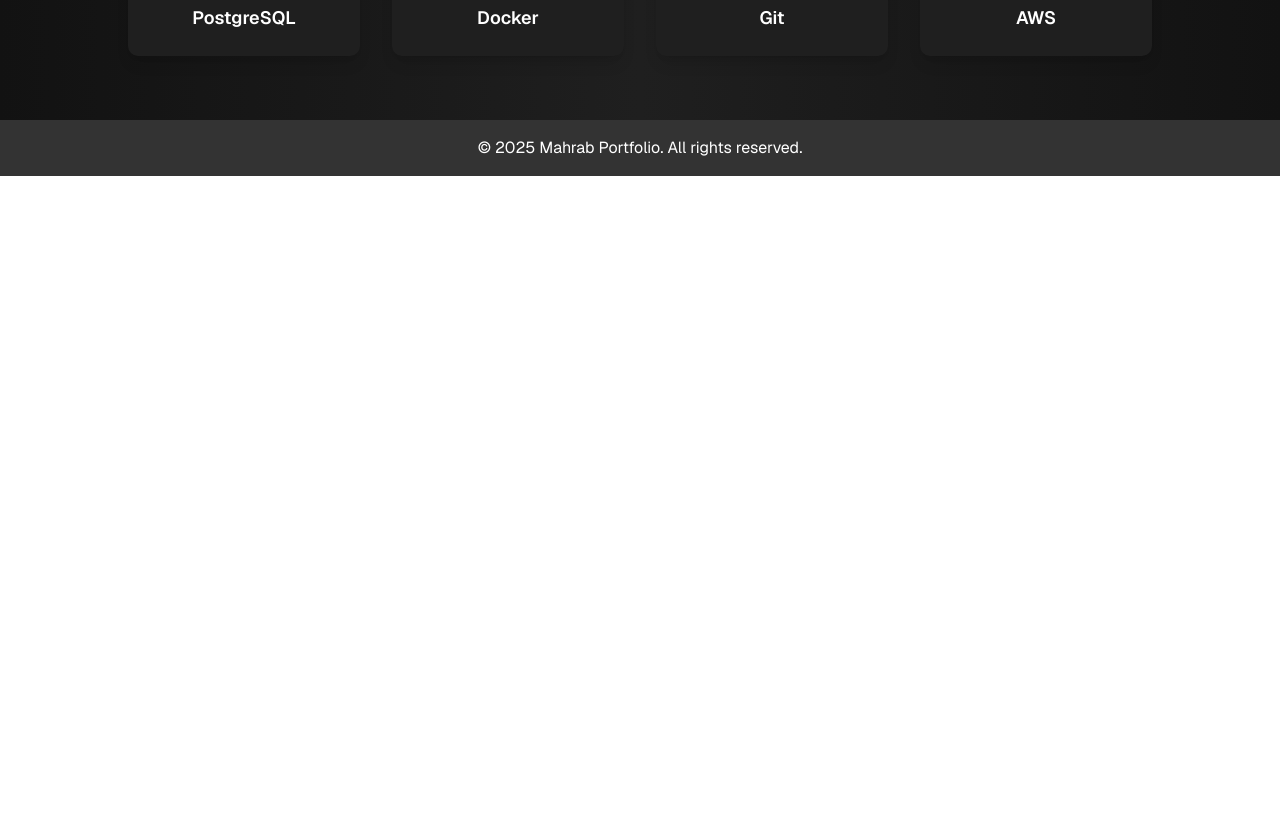
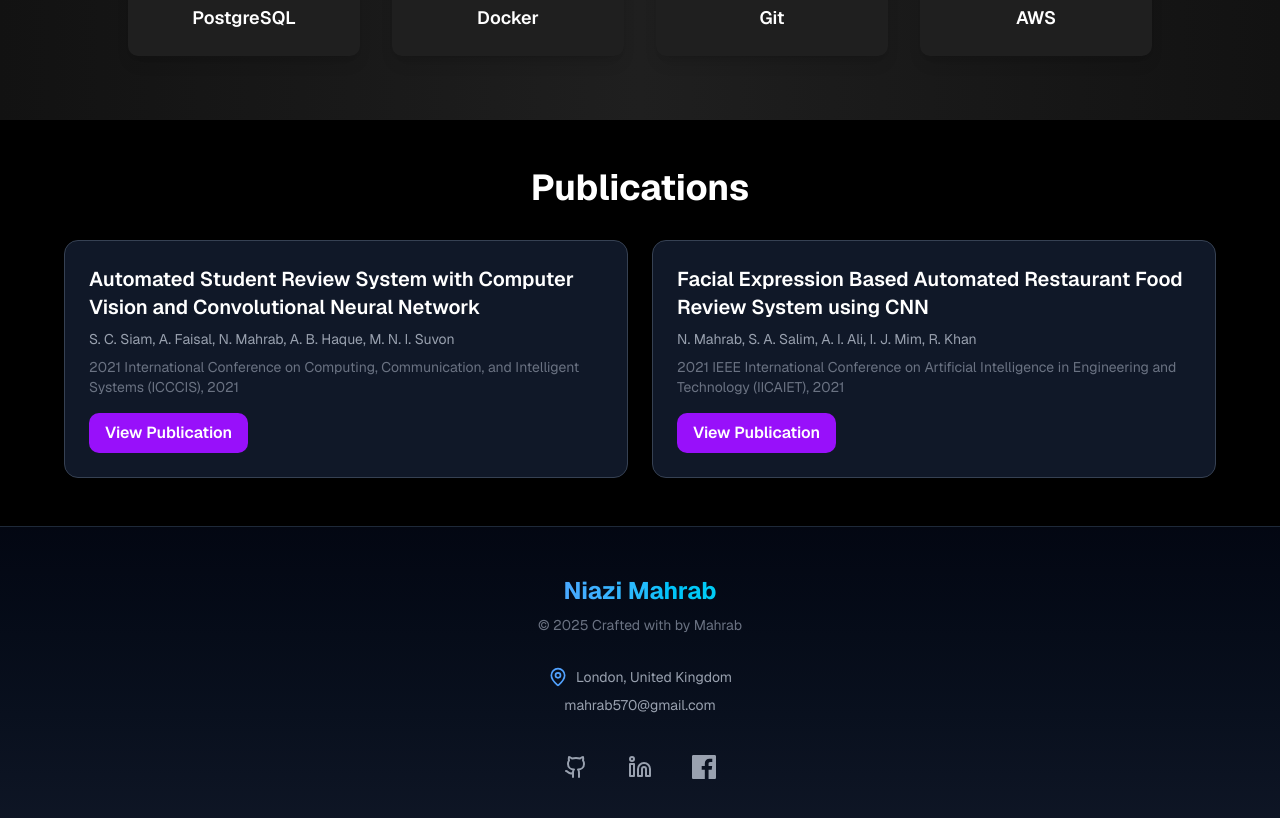
Before and after one commit to niazi12/Mahrab_Portfolio, a Next.js app: page / in a window 1280 px wide. Shown: the part 1940-2758 px from the top of the page. Before the commit the page ends 2116 px from the top, so only its background shows below. Built offline with nearby package versions, Linux system fonts and the light colour scheme.

Commit message:
publication added

```diff
--- a/app/page.js
+++ b/app/page.js
@@ -4,8 +4,7 @@ import About from "../components/About";
 import HeroSection from "../components/HeroSection";
 import Skills from "@/components/Skills";
 import AchievementsSection from "../components/Achievement";
-import Experience from "../components/Experience";
-
+import Publication from "@/components/Publication";
 
 
 export default function Home() {
@@ -15,6 +14,7 @@ export default function Home() {
       <About />
       <AchievementsSection />
       <Skills />
+      <Publication />
       {/* <Experience /> */}
       {/* Add more sections as needed */}
     </main>
--- a/components/Footer.jsx
+++ b/components/Footer.jsx
@@ -1,27 +1,124 @@
-import React from 'react';
+"use client";
+import { motion, useScroll, useTransform } from "framer-motion";
+import { Github, Linkedin, Mail, MapPin, ArrowUp } from "lucide-react";
+import { useState } from "react";
 
-const Footer = () => {
-    return (
-        <footer style={styles.footer}>
-            <p style={styles.text}>© {new Date().getFullYear()} Mahrab Portfolio. All rights reserved.</p>
-        </footer>
-    );
-};
+export default function Footer() {
+  const [currentYear] = useState(new Date().getFullYear());
+  const { scrollYProgress } = useScroll();
+  const opacity = useTransform(scrollYProgress, [0.7, 0.9], [0, 1]);
 
-const styles = {
-    footer: {
-        backgroundColor: '#333',
-        color: '#fff',
-        textAlign: 'center',
-        padding: '1rem 0',
-        position: 'relative',
-        bottom: 0,
-        width: '100%',
+  const socialLinks = [
+    {
+      icon: <Github className="w-6 h-6" />,
+      url: "https://github.com/niazi12",
+      tooltip: "GitHub Profile"
     },
-    text: {
-        margin: 0,
-        fontSize: '1rem',
+    {
+      icon: <Linkedin className="w-6 h-6" />,
+      url: "https://www.linkedin.com/in/niazi-mahrab-b16a96203/",
+      tooltip: "LinkedIn Profile"
     },
-};
 
-export default Footer;
+    {
+        icon: <svg xmlns="http://www.w3.org/2000/svg" className="w-6 h-6" viewBox="0 0 24 24" fill="currentColor"><path d="M22.675 0H1.325C.593 0 0 .593 0 1.326v21.348C0 23.407.593 24 1.325 24h11.495v-9.294H9.692v-3.622h3.128V8.413c0-3.1 1.893-4.788 4.658-4.788 1.325 0 2.464.099 2.795.143v3.24h-1.918c-1.504 0-1.796.715-1.796 1.763v2.31h3.59l-.467 3.622h-3.123V24h6.116c.73 0 1.324-.593 1.324-1.326V1.326C24 .593 23.407 0 22.675 0z"/></svg>,
+        url: "https://www.facebook.com/niazi.mahrab/",
+        tooltip: "Facebook Profile"
+    }
+  ];
+
+  return (
+    <footer className="bg-gradient-to-t from-gray-900 to-gray-950 text-gray-300 py-12 px-6 border-t border-gray-800">
+      <div className="max-w-7xl mx-auto flex flex-col items-center text-center space-y-8">
+
+        {/* Branding with blue gradient */}
+        <motion.div
+          initial={{ opacity: 0, y: 20 }}
+          animate={{ opacity: 1, y: 0 }}
+          transition={{ duration: 0.6 }}
+          className="group"
+        >
+          <motion.h2
+            className="text-2xl font-bold bg-clip-text text-transparent bg-gradient-to-r from-blue-400 to-cyan-400"
+            whileHover={{ scale: 1.05 }}
+          >
+            Niazi Mahrab
+          </motion.h2>
+          <p className="text-sm text-gray-500 mt-2">
+            © {currentYear} Crafted with <span className="text-cyan-400"></span> by Mahrab
+          </p>
+        </motion.div>
+
+        {/* Contact Info */}
+        <motion.div
+          initial={{ opacity: 0, y: 20 }}
+          animate={{ opacity: 1, y: 0 }}
+          transition={{ duration: 0.6, delay: 0.1 }}
+          className="flex flex-col items-center space-y-2"
+        >
+          <div className="flex items-center text-sm text-gray-400 space-x-2 group">
+            <MapPin className="w-5 h-5 text-blue-400 group-hover:text-cyan-400 transition-colors" />
+            <span className="group-hover:text-white transition-colors">
+              London, United Kingdom
+            </span>
+          </div>
+          <a
+            href="mailto:mahrab570@gmail.com"
+            className="text-sm text-gray-400 hover:text-white transition-colors"
+          >
+            mahrab570@gmail.com
+          </a>
+        </motion.div>
+
+        {/* Social Links */}
+        <motion.div
+          initial={{ opacity: 0, y: 20 }}
+          animate={{ opacity: 1, y: 0 }}
+          transition={{ duration: 0.6, delay: 0.2 }}
+          className="flex space-x-6"
+        >
+          {socialLinks.map((link, index) => (
+            <motion.a
+              key={index}
+              href={link.url}
+              target="_blank"
+              rel="noopener noreferrer"
+              className="relative p-2 group"
+              whileHover={{ y: -3 }}
+              whileTap={{ scale: 0.9 }}
+            >
+              <span className="text-gray-400 group-hover:text-cyan-400 transition-colors">
+                {link.icon}
+              </span>
+              <span className="absolute -bottom-8 left-1/2 transform -translate-x-1/2 bg-gray-800 text-white text-xs px-2 py-1 rounded opacity-0 group-hover:opacity-100 transition-opacity whitespace-nowrap">
+                {link.tooltip}
+              </span>
+            </motion.a>
+          ))}
+        </motion.div>
+
+        {/* Back to Top Button */}
+        <motion.div
+          style={{ opacity }}
+          className="fixed bottom-6 right-6 z-50"
+        >
+          <motion.button
+            onClick={() => window.scrollTo({ top: 0, behavior: "smooth" })}
+            className="bg-gradient-to-br from-blue-600 to-cyan-600 hover:from-blue-500 hover:to-cyan-500 transition-all text-white p-3 rounded-full shadow-lg flex items-center justify-center relative overflow-hidden group"
+            whileHover={{ scale: 1.1 }}
+            whileTap={{ scale: 0.9 }}
+          >
+            <ArrowUp className="w-5 h-5" />
+            <motion.span
+              className="absolute inset-0 bg-gradient-to-r from-blue-400 to-cyan-400 opacity-0 group-hover:opacity-100 transition-opacity"
+              initial={{ x: "-100%" }}
+              whileHover={{ x: "100%" }}
+              transition={{ duration: 0.6 }}
+            />
+          </motion.button>
+        </motion.div>
+
+      </div>
+    </footer>
+  );
+}
--- a/components/HeroSection.jsx
+++ b/components/HeroSection.jsx
@@ -22,6 +22,8 @@ const HeroSection = () => {
             <TypeAnimation
               sequence={[
                 "Niazi Mahrab",
+                1000,
+                "Software Engineer",
                 1000,
                 "Python Developer",
                 1000,
--- /dev/null
+++ b/components/Publication.jsx
@@ -0,0 +1,68 @@
+"use client";
+import { motion } from "framer-motion";
+import Link from "next/link";
+
+const publications = [
+  {
+    title:
+      "Automated Student Review System with Computer Vision and Convolutional Neural Network",
+    authors: "S. C. Siam, A. Faisal, N. Mahrab, A. B. Haque, M. N. I. Suvon",
+    conference: "2021 International Conference on Computing, Communication, and Intelligent Systems (ICCCIS)",
+    location: "Greater Noida, India",
+    year: 2021,
+    doi: "10.1109/ICCCIS51004.2021.9397164",
+    link: "https://doi.org/10.1109/ICCCIS51004.2021.9397164",
+  },
+  {
+    title:
+      "Facial Expression Based Automated Restaurant Food Review System using CNN",
+    authors: "N. Mahrab, S. A. Salim, A. I. Ali, I. J. Mim, R. Khan",
+    conference: "2021 IEEE International Conference on Artificial Intelligence in Engineering and Technology (IICAIET)",
+    year: 2021,
+    doi: "10.1109/IICAIET51634.2021.9573899",
+    link: "https://doi.org/10.1109/IICAIET51634.2021.9573899",
+  },
+];
+
+export default function Publication() {
+  return (
+    <section className="py-12 px-6">
+      <div className="max-w-6xl mx-auto">
+        <motion.h2
+          className="text-3xl md:text-4xl font-bold text-center text-white mb-8"
+          initial={{ opacity: 0, y: 20 }}
+          animate={{ opacity: 1, y: 0 }}
+          transition={{ duration: 0.5 }}
+        >
+          Publications
+        </motion.h2>
+
+        <div className="grid md:grid-cols-2 gap-6">
+          {publications.map((pub, index) => (
+            <motion.div
+              key={index}
+              className="bg-gray-900 p-6 rounded-xl shadow-lg border border-gray-700 hover:shadow-purple-500/50 transition-all duration-300"
+              initial={{ opacity: 0, y: 20 }}
+              animate={{ opacity: 1, y: 0 }}
+              transition={{ duration: 0.4, delay: index * 0.2 }}
+              whileHover={{ scale: 1.05 }}
+            >
+              <h3 className="text-xl font-semibold text-white mb-2">{pub.title}</h3>
+              <p className="text-sm text-gray-400 mb-2">{pub.authors}</p>
+              <p className="text-sm text-gray-500">{pub.conference}, {pub.year}</p>
+              <Link href={pub.link} target="_blank" rel="noopener noreferrer">
+                <motion.button
+                  className="mt-4 bg-purple-600 text-white px-4 py-2 rounded-lg font-semibold hover:bg-purple-500 transition-all"
+                  whileHover={{ scale: 1.1 }}
+                  whileTap={{ scale: 0.95 }}
+                >
+                  View Publication
+                </motion.button>
+              </Link>
+            </motion.div>
+          ))}
+        </div>
+      </div>
+    </section>
+  );
+}
```
